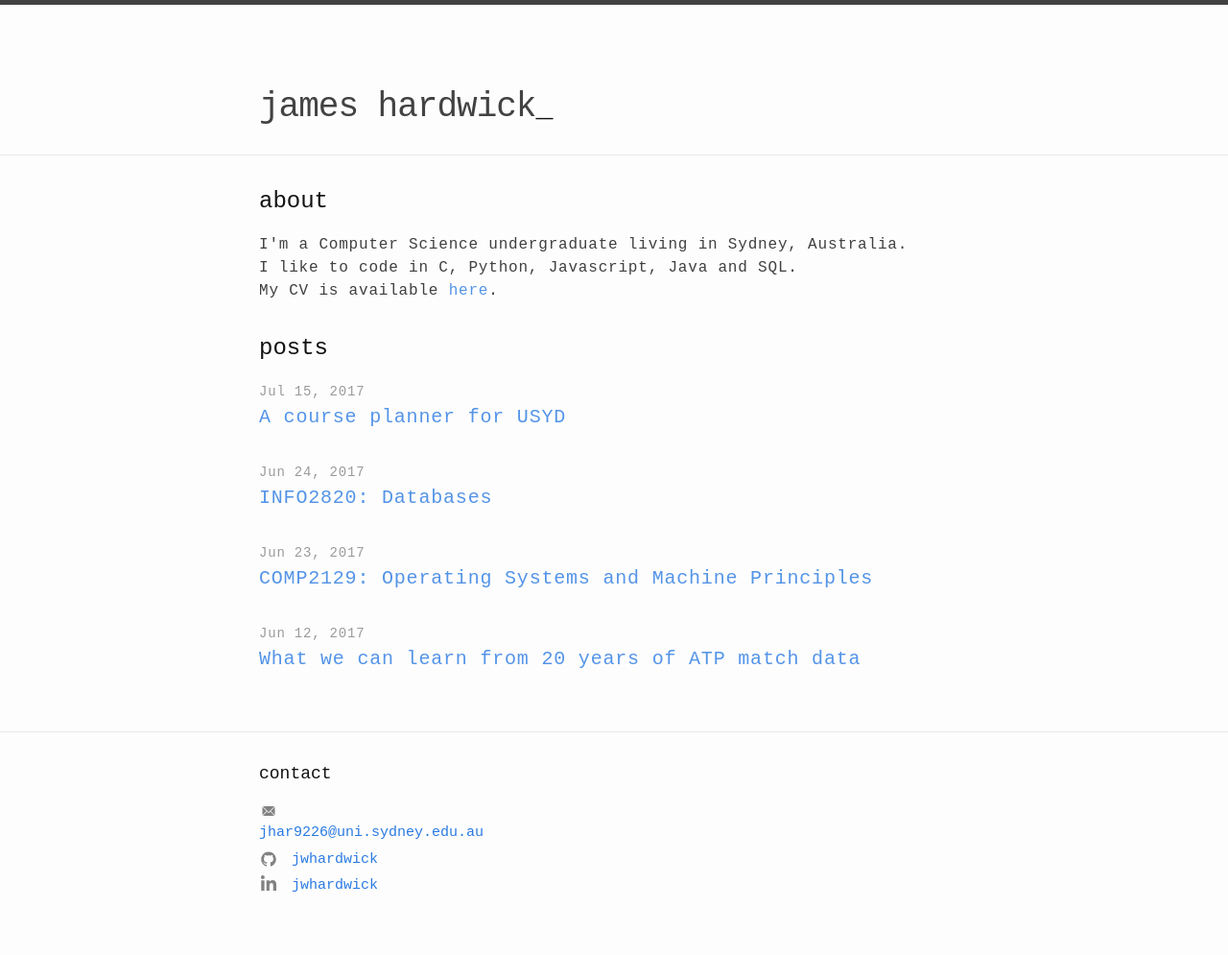
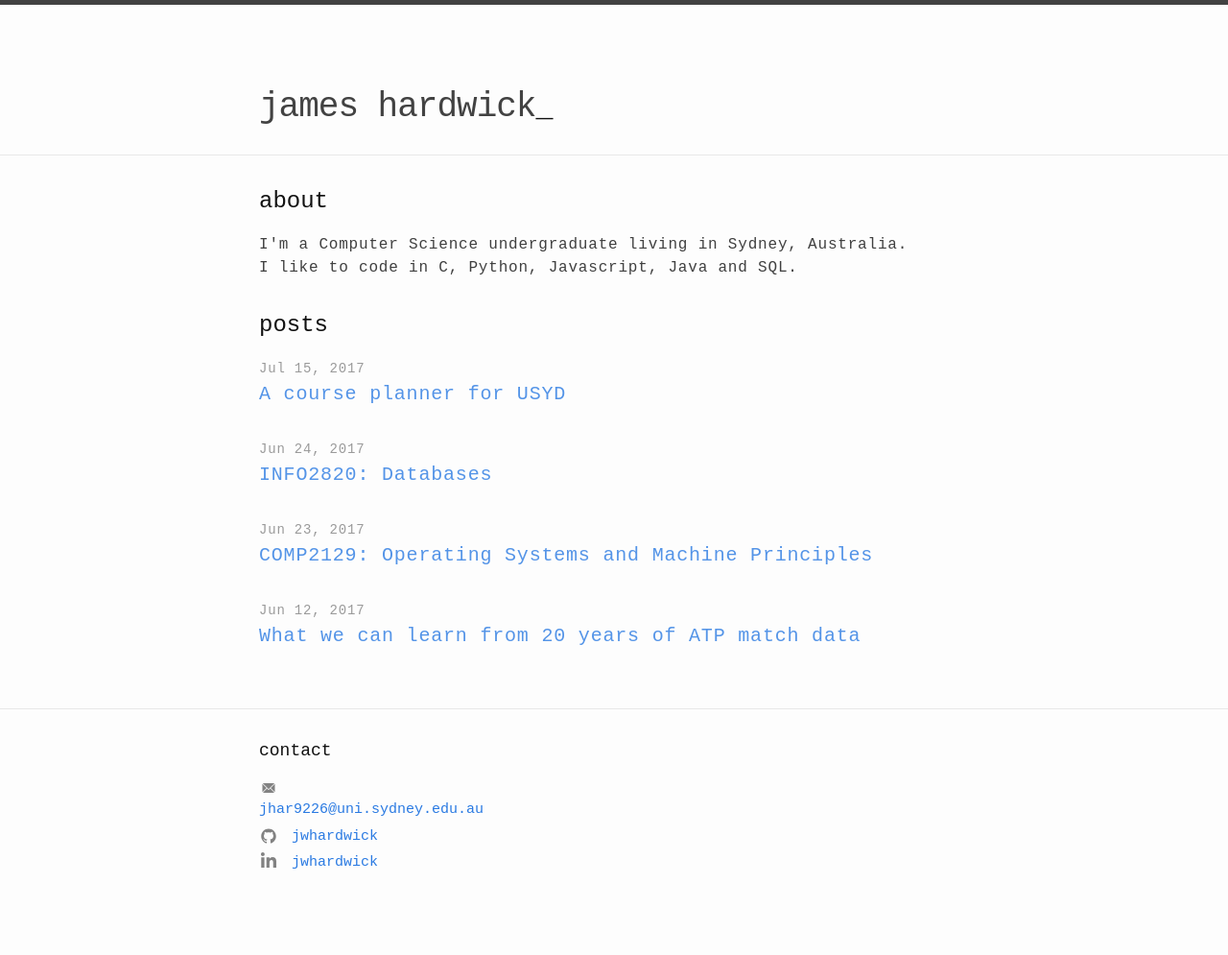
Before and after one commit to jwhardwick/jwhardwick.github.io, a Jekyll site: the page built from index.md, in a window 1280 px wide. Shown: the whole page at 96% size. Built offline with Jekyll 4.4.1, drawn with Linux system fonts in a browser that asks for light colours; after the commit the page ends 971 px from its top, so only the background shows below that.

Commit message:
Update home.html

```diff
--- a/_layouts/home.html
+++ b/_layouts/home.html
@@ -16,8 +16,6 @@ layout: default
               I'm a Computer Science undergraduate living in Sydney, Australia.
               <br />
               I like to code in C, Python, Javascript, Java and SQL.
-              <br />
-              My CV is available <a href="/assets/cv.pdf">here</a>.
 
 
           </p>
```
